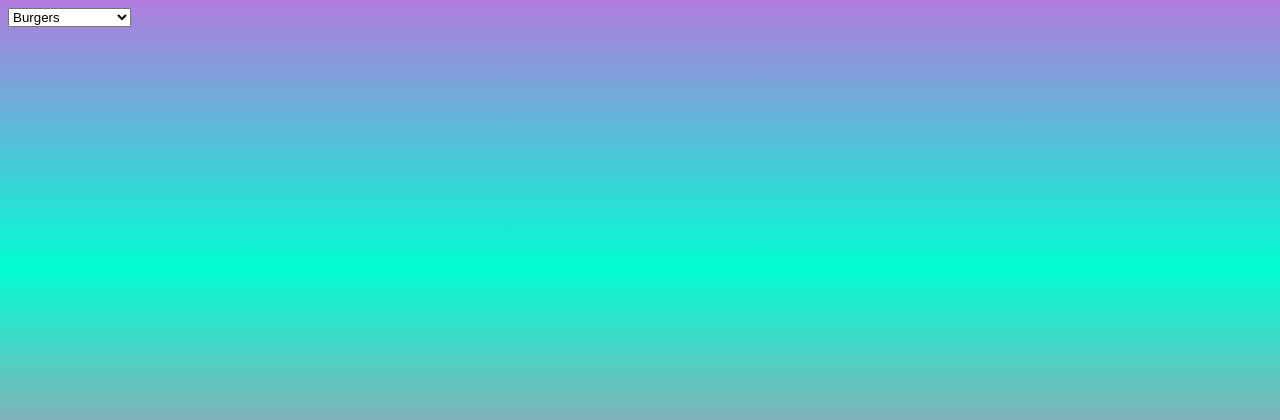
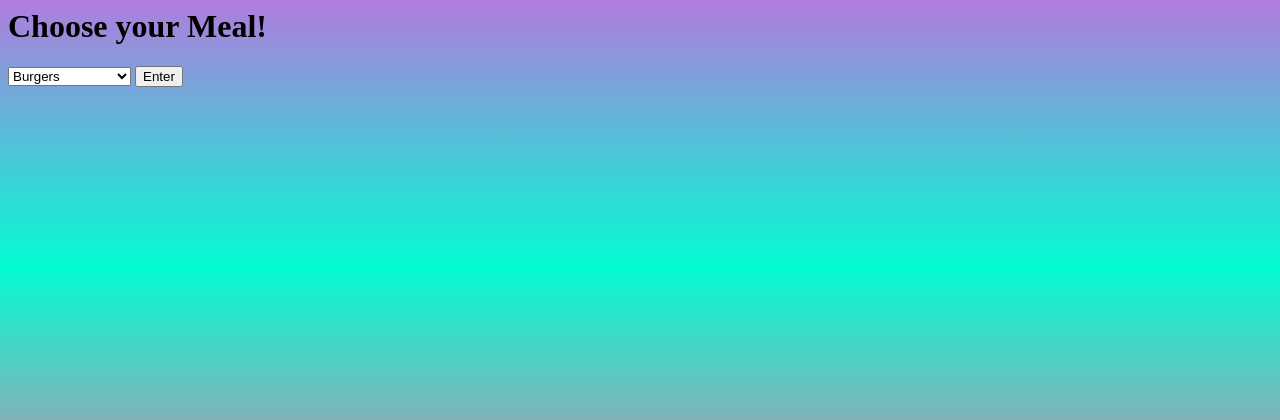
Before and after one commit to Danny0223/First-Repo, a Python web app: template templates/index.html in a window 1280 px wide. Shown: the top 420 px of the page. Run offline with Jinja, Linux system fonts and the light colour scheme; the template is opened without the code that fills it, so the values that code supplies are empty.

Commit message:
HomePage

```diff
--- a/templates/index.html
+++ b/templates/index.html
@@ -7,11 +7,12 @@
 </head>
 
 <body>
-  <h1>  </h1>
-  <select>
+  <h1> Choose your Meal!  </h1>
+  <form action ="/danny" method="post">
+  <select class= "Meal" >
     <option value="burgers">Burgers</option>
     <option value="tacos">Tacos</option>
-    <option value="spaghetti">Spaghetti</option>
+    <option value="pasta">Pasta</option>
     <option value="sandwich">Sandwich</option>
     <option value="salad">Salad</option>
     <option value="meatloaf">Meatloaf</option>
@@ -24,6 +25,7 @@
     <option value="mac and cheese">Mac and Cheese</option>
     <option value="hot dog">Hot Dog</option>
   </select>
-
+  <input type = "submit" name="" value="Enter">
+</form>
 </body>
 </html>
```
